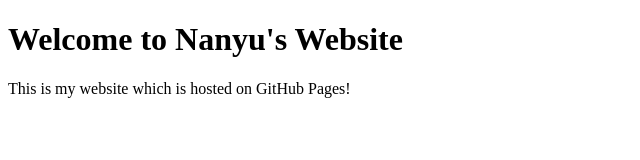
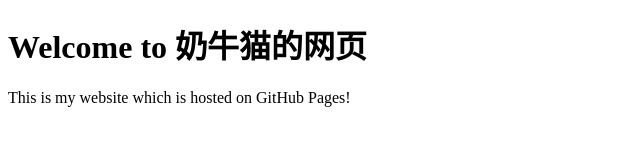
Before and after one commit to Nanyu-Yin/cancan, a plain HTML site: page index.html in a window 1280 px wide. Shown: the whole page, without its empty margins (0-640 px from the left). Drawn offline with Linux system fonts and the light colour scheme.

Commit message:
Update index.html

```diff
--- a/index.html
+++ b/index.html
@@ -5,12 +5,12 @@
     <meta charset="UTF-8">
     <meta name="viewport" content="width=device-width, initial-scale=1.0">
     <meta http-equiv="X-UA-Compatible" content="ie=edge">
-    <title>My Website</title>
+    <title>灿灿的爆鸣</title>
 </head>
 
 <body>
     <main>
-        <h1>Welcome to Nanyu's Website</h1>
+        <h1>Welcome to 奶牛猫的网页</h1>
         <p>This is my website which is hosted on GitHub Pages!</p>
     </main>
 </body>
```
